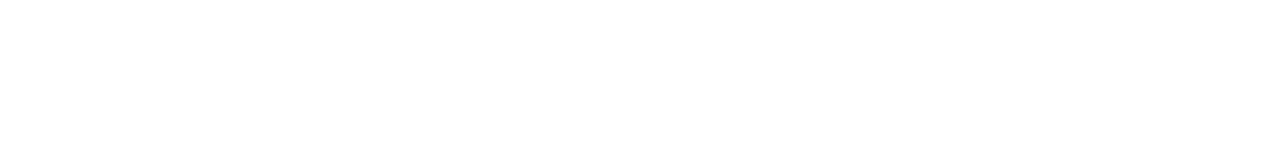
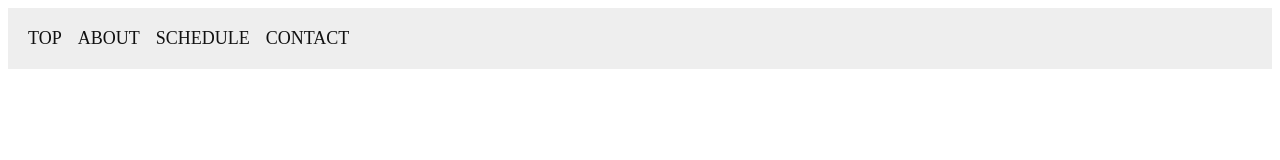
Before and after one commit to nakae-t/FE2024L2001_vue_list, a plain HTML site: page 5-2/index.html in a window 1280 px wide. Drawn offline with nearby package versions, Linux system fonts and the light colour scheme.

Commit message:
ナビゲーションメニュー

```diff
--- a/5-2/css/style.css
+++ b/5-2/css/style.css
@@ -3,17 +3,24 @@ a {
 }
 
 .header-menu {
-
+  display: flex;
+  justify-content: flex-start;
+  align-items: centre;
+  padding: 12px;
+  margin: 0;
+  background: #eee;
 }
 
 .menu-item {
-
+  padding: 8px;
+  font-size: 18px;
+  list-style: none;
 }
 
 .menu-item a {
-
+  color: #111;
 }
 
 .menu-item a:hover {
-
+  border-bottom: solid 1px #111;
 }
--- a/5-2/index.html
+++ b/5-2/index.html
@@ -9,7 +9,13 @@
   </head>
   <body>
     <div id="app">
-
+      <ul class="header-menu">
+        <li
+        v-for="(item,i) in menus"
+        :kye="i"
+        class="menu-item"
+        ><a :href="item.path">{{item.label}}</a></li>
+      </ul>
     </div>
     <script src="https://cdn.jsdelivr.net/npm/vue/dist/vue.js"></script>
     <script src="./script/script.js"></script>
--- a/5-2/script/script.js
+++ b/5-2/script/script.js
@@ -2,7 +2,19 @@ new Vue({
   el: '#app',
   data() {
     return {
-
+      menus: [{
+        label: 'TOP',
+        path: './index.html'
+      },{
+        label: 'ABOUT',
+        path: './about.html'
+      },{
+        label: 'SCHEDULE',
+        path: './schedule.html'
+      },{
+        label: 'CONTACT',
+        path: './contact.html'
+    }]
     };
   }
 });
```
Also changed, not shown: 5-1/index.html (+4 -2 lines), 5-1/script/script.js (+6 -2 lines), 5-2/about.html (+1 -1 lines), 5-2/contact.html (+1 -1 lines), 5-2/schedule.html (+1 -1 lines).
